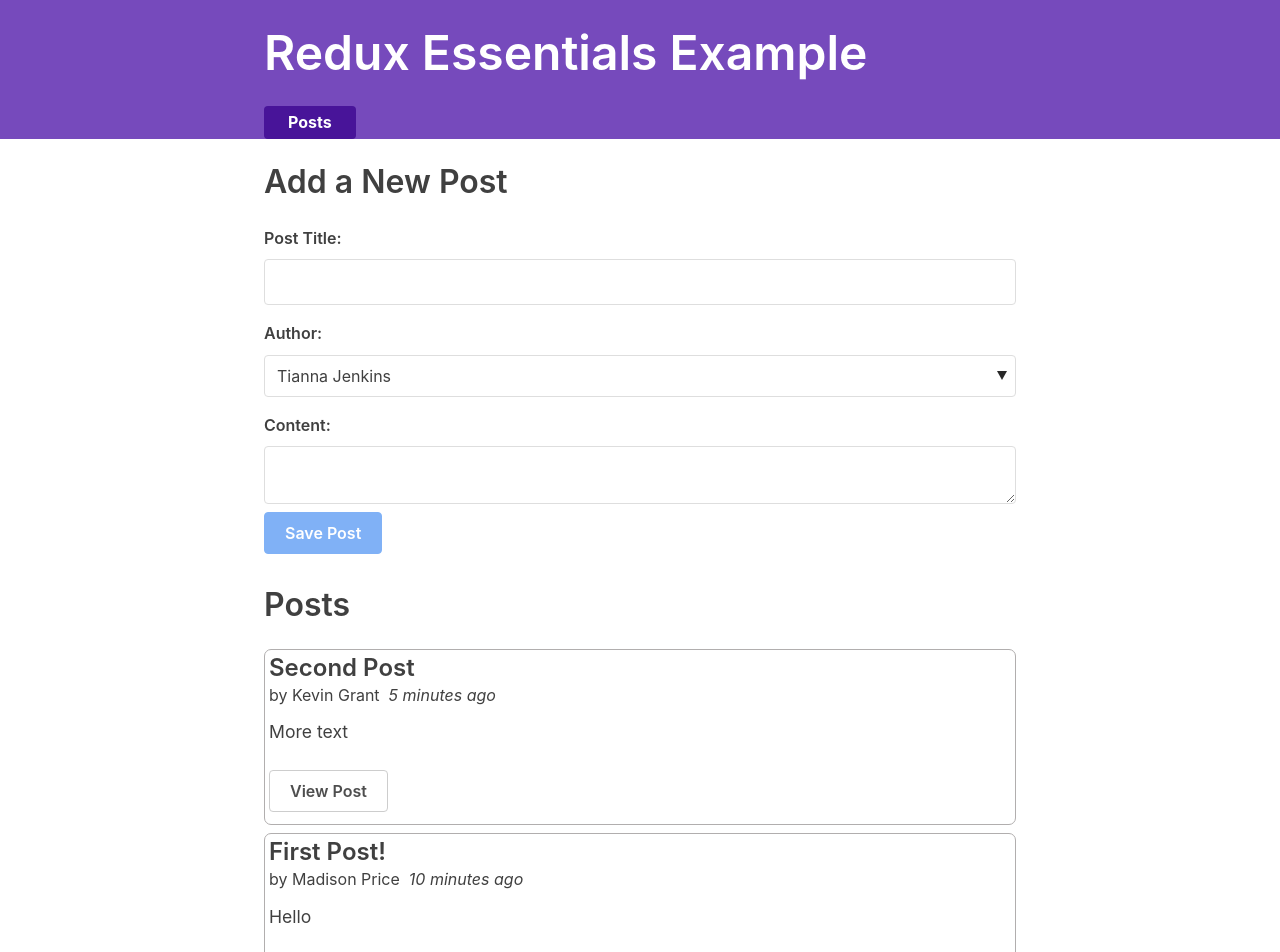
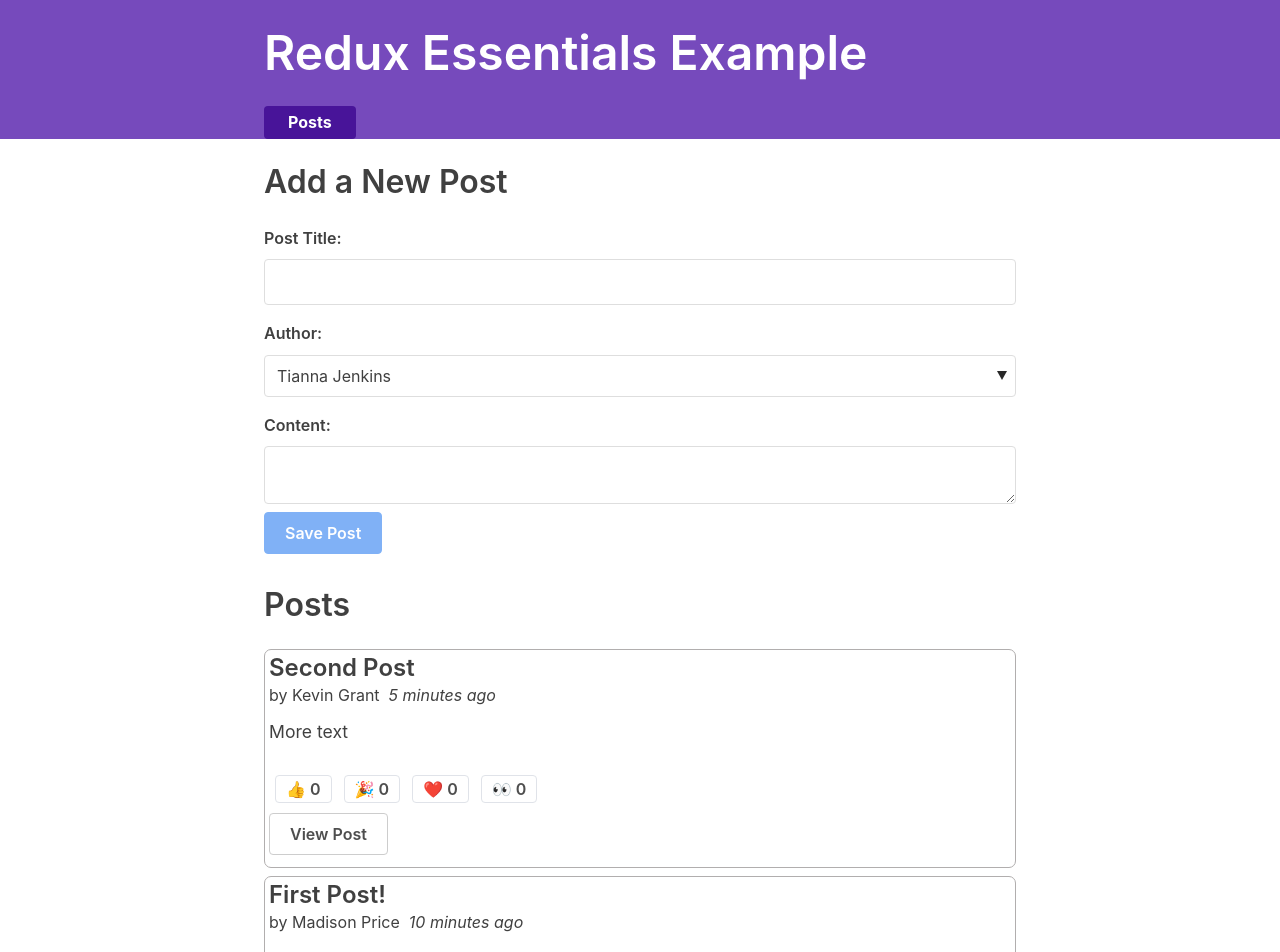
Before and after one commit to c3n7-learning/learning_react, a React (Create React App) app in the folder redux_essentials/3-redux-essentials-example-app/: page / in a window 1280 px wide. Shown: the top 952 px of the page. Built offline with nearby package versions, Linux system fonts and the light colour scheme; what @mswjs/data, mock-socket, txtgen would draw is missing.

Commit message:
Added reaction buttons

```diff
--- a/redux_essentials/3-redux-essentials-example-app/src/features/posts/PostsList.js
+++ b/redux_essentials/3-redux-essentials-example-app/src/features/posts/PostsList.js
@@ -1,6 +1,7 @@
 import { useSelector } from 'react-redux'
 import { Link } from 'react-router-dom'
 import { PostAuthor } from './PostAuthor'
+import { ReactionButtons } from './ReactionButtons'
 import { TimeAgo } from './TimeAgo'
 
 export const PostsList = () => {
@@ -12,9 +13,13 @@
   const renderedPosts = orderedPosts.map((post) => (
     <article className="post-excerpt" key={post.id}>
       <h3>{post.title}</h3>
-      <PostAuthor userId={post.user} />
-      <TimeAgo timestamp={post.date} />
+      <div>
+        <PostAuthor userId={post.user} />
+        <TimeAgo timestamp={post.date} />
+      </div>
       <p className="post-content">{post.content.substring(0, 100)}</p>
+
+      <ReactionButtons post={post} />
       <Link to={`/posts/${post.id}`} className="button muted-button">
         View Post
       </Link>
--- /dev/null
+++ b/redux_essentials/3-redux-essentials-example-app/src/features/posts/ReactionButtons.js
@@ -0,0 +1,31 @@
+import React from 'react'
+import { useDispatch } from 'react-redux'
+import { reactionAdded } from './postsSlice'
+
+const reactionEmoji = {
+  thumbsUp: '👍',
+  hooray: '🎉',
+  heart: '❤️',
+  eyes: '👀',
+}
+
+export const ReactionButtons = ({ post }) => {
+  const dispatch = useDispatch()
+
+  const reactionButtons = Object.entries(reactionEmoji).map(([name, emoji]) => {
+    return (
+      <button
+        key={name}
+        type="button"
+        className="muted-button reaction-button"
+        onClick={() =>
+          dispatch(reactionAdded({ postId: post.id, reaction: name }))
+        }
+      >
+        {emoji} {post.reactions[name]}
+      </button>
+    )
+  })
+
+  return <div>{reactionButtons}</div>
+}
--- a/redux_essentials/3-redux-essentials-example-app/src/features/posts/SinglePostPage.js
+++ b/redux_essentials/3-redux-essentials-example-app/src/features/posts/SinglePostPage.js
@@ -3,6 +3,7 @@
 import { Link } from 'react-router-dom'
 import { PostAuthor } from './PostAuthor'
 import { TimeAgo } from './TimeAgo'
+import { ReactionButtons } from './ReactionButtons'
 
 export const SinglePostPage = ({ match }) => {
   const { postId } = match.params
@@ -23,9 +24,13 @@
     <section>
       <article className="post">
         <h2>{post.title}</h2>
-        <PostAuthor userId={post.user} />
-        <TimeAgo timestamp={post.date} />
+        <div>
+          <PostAuthor userId={post.user} />
+          <TimeAgo timestamp={post.date} />
+        </div>
         <p className="post-content">{post.content}</p>
+
+        <ReactionButtons post={post} />
         <Link to={`/editPost/${post.id}`} className="button">
           Edit Post
         </Link>
--- a/redux_essentials/3-redux-essentials-example-app/src/features/posts/postsSlice.js
+++ b/redux_essentials/3-redux-essentials-example-app/src/features/posts/postsSlice.js
@@ -8,6 +8,7 @@
     content: 'Hello',
     user: '2',
     date: sub(new Date(), { minutes: 10 }).toISOString(),
+    reactions: { thumbsUp: 0, hooray: 0, heart: 0, rocket: 0, eyes: 0 },
   },
   {
     id: '2',
@@ -15,6 +16,7 @@
     content: 'More text',
     user: '1',
     date: sub(new Date(), { minutes: 5 }).toISOString(),
+    reactions: { thumbsUp: 0, hooray: 0, heart: 0, rocket: 0, eyes: 0 },
   },
 ]
 
@@ -34,6 +36,7 @@
             title,
             content,
             user: userId,
+            reactions: { thumbsUp: 0, hooray: 0, heart: 0, rocket: 0, eyes: 0 },
           },
         }
       },
@@ -46,9 +49,16 @@
         existingPost.content = content
       }
     },
+    reactionAdded(state, action) {
+      const { postId, reaction } = action.payload
+      const existingPost = state.find((post) => post.id === postId)
+      if (existingPost) {
+        existingPost.reactions[reaction]++
+      }
+    },
   },
 })
 
-export const { postAdded, postUpdated } = postsSlice.actions
+export const { postAdded, postUpdated, reactionAdded } = postsSlice.actions
 
 export default postsSlice.reducer
```
